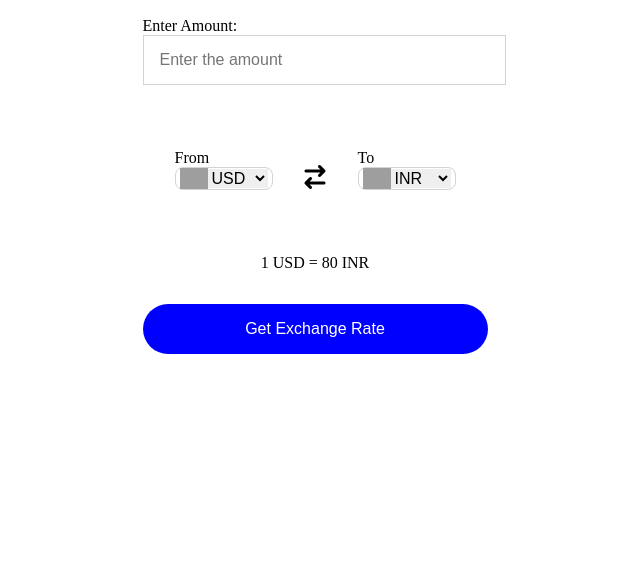
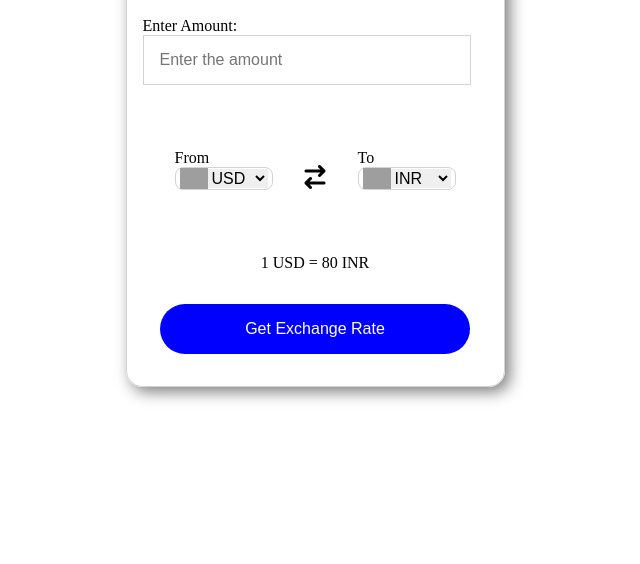
Before and after one commit to Bhanutej73/Currency-Converter, a plain HTML site: page index.html in a window 1280 px wide. Shown: the part 236-800 px from the top of the page, without its empty margins (325-965 px from the left). Drawn offline with Linux system fonts and the light colour scheme; grey boxes are pictures that could not be loaded.

Commit message:
styling update

```diff
--- a/index.html
+++ b/index.html
@@ -44,7 +44,7 @@
                 </div>
             </div>
             <div class="msg">1 USD = 80 INR</div>
-            <button> Get Exchange Rate</button>
+            <div class="btn"><button> Get Exchange Rate</button></div>
         </form>
     </div>
     <script src="codes.js"></script>
--- a/style.css
+++ b/style.css
@@ -15,7 +15,7 @@ form{
 }
 
 form select,button,input{
-    width: 100%;
+    width: 90%;
     border: none;
     outline: none;
 }
@@ -70,7 +70,6 @@ form button{
     border-radius: 2rem;
     padding: 1rem;
     font-size: 1rem;
-    cursor: pointer;
 }
 
 .icon{
@@ -87,3 +86,16 @@ h2{
     justify-content: center;
     align-items: center;
 }
+
+.container{
+    border: 1px solid lightgray;
+    padding: 1rem;
+    border-radius: 1rem;
+    box-shadow: 5px 5px 15px rgb(0, 0, 0,0.5);
+}
+
+.btn{
+    display: flex;
+    justify-content: center;
+    align-items: center;
+}
```
